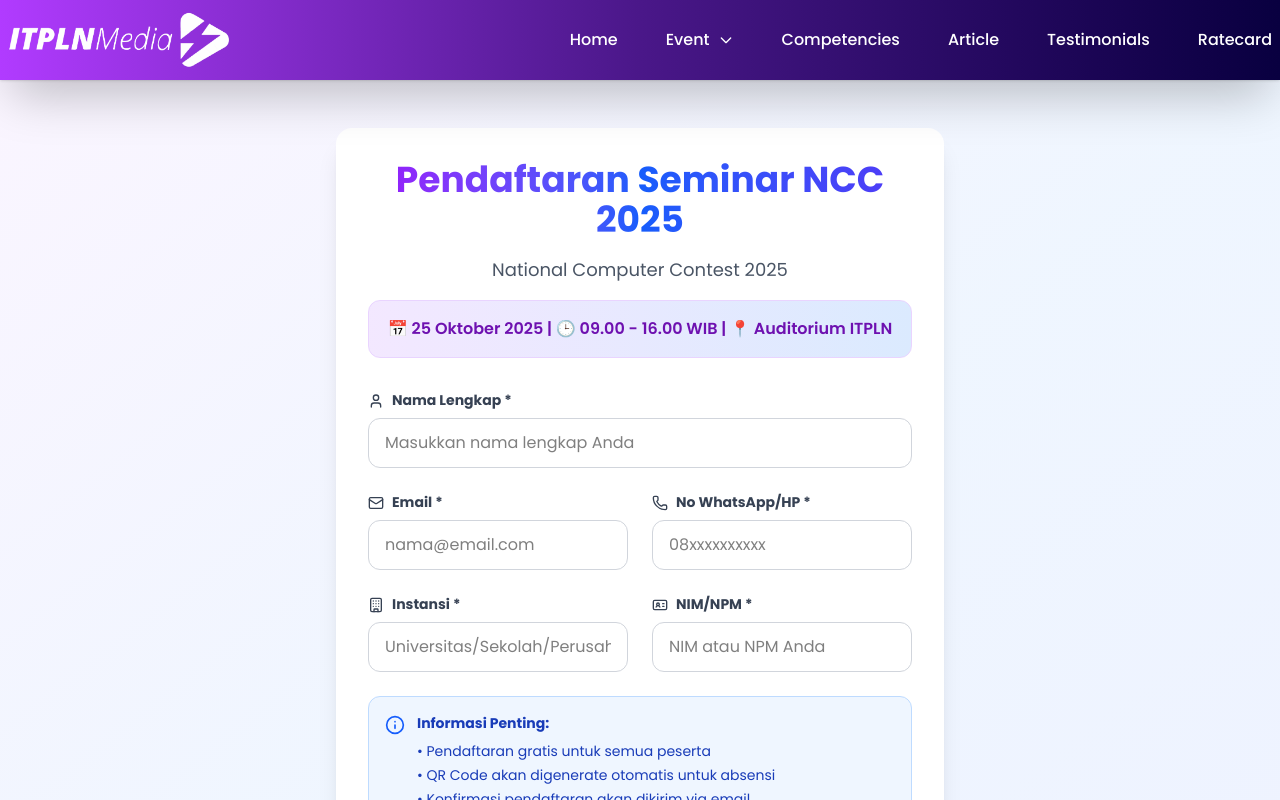
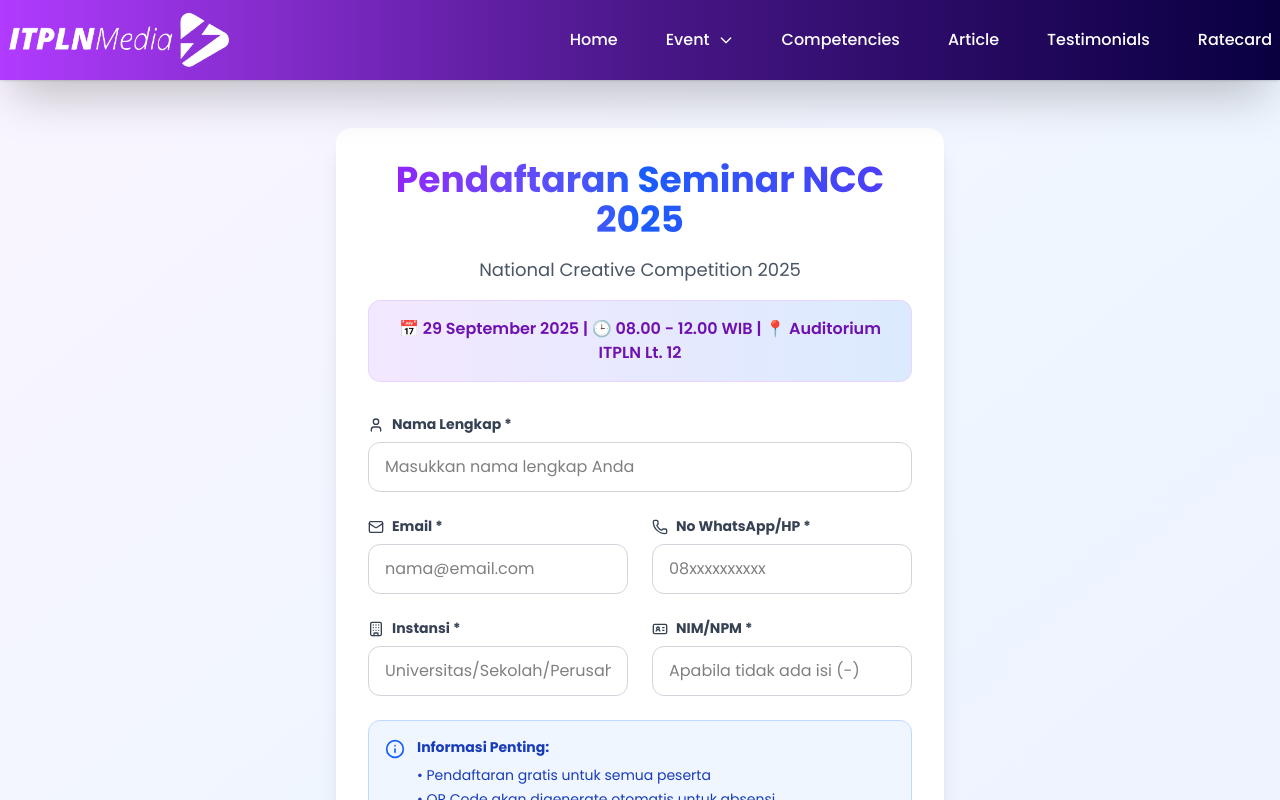
Before and after one commit to gaangsarr/website-itpln-media-vers01, a Next.js app: page /ncc/daftar-seminar in a window 1280 px wide. Shown: the top 800 px of the page. Built offline with nearby package versions, Linux system fonts and the light colour scheme.

Commit message:
daftar seminar v2

```diff
--- a/app/globals.css
+++ b/app/globals.css
@@ -119,3 +119,20 @@
 .prose strong {
   @apply font-bold;
 }
+
+/* Fix untuk modal backdrop */
+.modal-backdrop {
+  background-color: rgba(0, 0, 0, 0.5) !important;
+  backdrop-filter: blur(4px);
+  -webkit-backdrop-filter: blur(4px);
+}
+
+/* Prevent scroll when modal is open */
+.modal-open {
+  overflow: hidden !important;
+}
+
+/* Ensure modals are above everything */
+.modal-container {
+  z-index: 9999 !important;
+}
--- a/app/ncc/daftar-seminar/page.jsx
+++ b/app/ncc/daftar-seminar/page.jsx
@@ -82,8 +82,22 @@
   );
 };
 
-// Success Modal Component
+// Success Modal Component - FIXED VERSION
 const SuccessModal = ({ isVisible, onClose, registrationData }) => {
+  // Prevent body scroll when modal is open
+  useEffect(() => {
+    if (isVisible) {
+      document.body.style.overflow = "hidden";
+    } else {
+      document.body.style.overflow = "unset";
+    }
+
+    // Cleanup on unmount
+    return () => {
+      document.body.style.overflow = "unset";
+    };
+  }, [isVisible]);
+
   if (!isVisible) return null;
 
   const downloadQRCode = () => {
@@ -96,18 +110,26 @@
   };
 
   return (
-    <div className="fixed inset-0 flex items-center justify-center z-50 p-4 bg-black bg-opacity-50">
-      <div className="bg-white rounded-2xl shadow-2xl max-w-md w-full max-h-[90vh] overflow-y-auto">
+    // 🔧 FIX: Higher z-index + better backdrop
+    <div className="fixed inset-0 flex items-center justify-center z-[9999] p-4">
+      {/* Backdrop dengan opacity yang benar */}
+      <div
+        className="absolute inset-0 bg-black/50 backdrop-blur-sm"
+        onClick={onClose}
+      ></div>
+
+      {/* Modal Content */}
+      <div className="bg-white rounded-2xl shadow-2xl max-w-md w-full max-h-[90vh] overflow-y-auto relative z-10 transform transition-all duration-300 scale-100">
         {/* Header */}
         <div className="bg-gradient-to-r from-purple-500 to-blue-500 text-white p-6 rounded-t-2xl text-center">
           <div className="w-16 h-16 bg-white rounded-full flex items-center justify-center mx-auto mb-4">
             <CheckCircle className="w-10 h-10 text-green-500" />
           </div>
           <h2 className="text-2xl font-bold mb-2">Pendaftaran Berhasil! 🎉</h2>
-          <p className="text-purple-100">Selamat bergabung di NCC 2025</p>
+          <p className="text-purple-100">Sampai bertemu di Seminar NCC 2025</p>
         </div>
 
-        {/* Content */}
+        {/* Content - sama seperti sebelumnya */}
         <div className="p-6 space-y-6">
           {/* Registration Info */}
           <div className="text-center">
@@ -202,11 +224,13 @@
             <div className="grid grid-cols-1 gap-2 text-sm">
               <div>
                 <span className="font-medium text-gray-700">Email:</span>
-                <span className="text-blue-600 ml-2">ncc2025@itpln.ac.id</span>
+                <span className="text-blue-600 ml-2">
+                  itplnmediacorp@gmail.com
+                </span>
               </div>
               <div>
                 <span className="font-medium text-gray-700">WhatsApp:</span>
-                <span className="text-green-600 ml-2">+62 812-3456-7890</span>
+                <span className="text-green-600 ml-2">+62 895-1305-0951</span>
               </div>
             </div>
           </div>
@@ -434,7 +458,7 @@
               </p>
               <div className="bg-blue-50 border border-blue-200 rounded-lg p-4">
                 <p className="text-sm text-blue-800">
-                  📢 Pantai Instagram{" "}
+                  📢 Pantau Instagram{" "}
                   <a
                     href="https://instagram.com/itplnmedia"
                     target="_blank"
@@ -457,12 +481,12 @@
                 Pendaftaran Seminar NCC 2025
               </h1>
               <p className="text-gray-600 text-lg">
-                National Computer Contest 2025
+                National Creative Competition 2025
               </p>
               <div className="mt-4 bg-gradient-to-r from-purple-100 to-blue-100 border border-purple-200 rounded-xl p-4">
                 <p className="text-purple-800 font-semibold">
-                  📅 25 Oktober 2025 | 🕒 09.00 - 16.00 WIB | 📍 Auditorium
-                  ITPLN
+                  📅 29 September 2025 | 🕒 08.00 - 12.00 WIB | 📍 Auditorium
+                  ITPLN Lt. 12
                 </p>
               </div>
             </div>
@@ -550,7 +574,7 @@
                     value={formData.nimNpm}
                     onChange={handleInputChange}
                     className="w-full px-4 py-3 border border-gray-300 rounded-xl focus:ring-2 focus:ring-purple-500 focus:border-transparent transition-all duration-200"
-                    placeholder="NIM atau NPM Anda"
+                    placeholder="Apabila tidak ada isi (-)"
                     required
                   />
                 </div>
@@ -593,7 +617,7 @@
             <div className="mt-8 text-center">
               <p className="text-gray-500 text-sm">
                 Dengan mendaftar, Anda menyetujui untuk menerima informasi
-                terkait acara via email dan WhatsApp
+                terkait acara via email
               </p>
             </div>
           </div>
```
